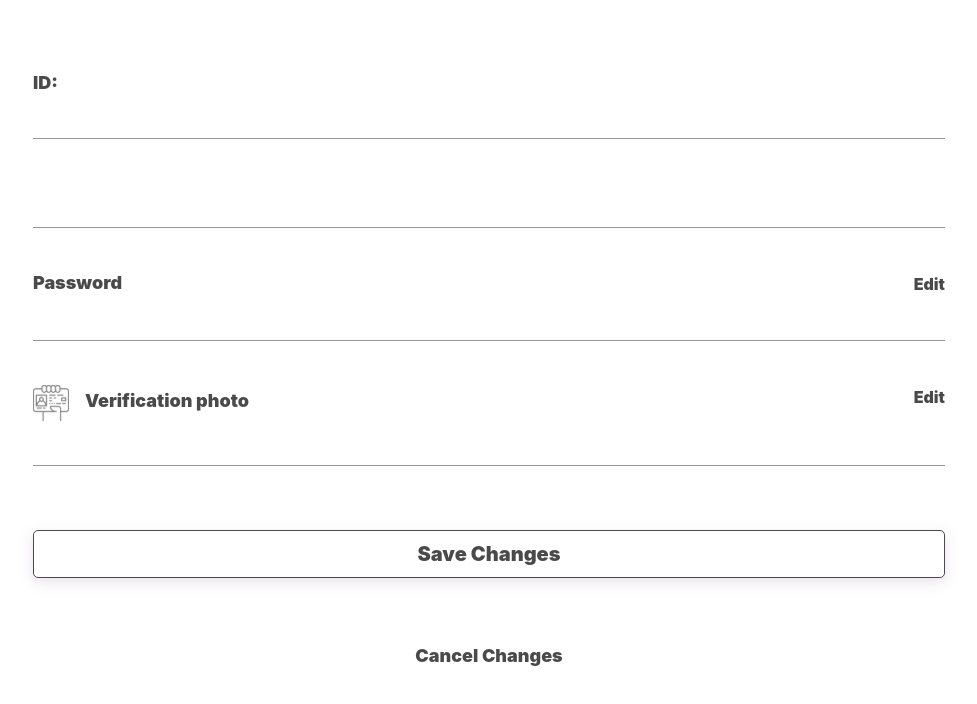
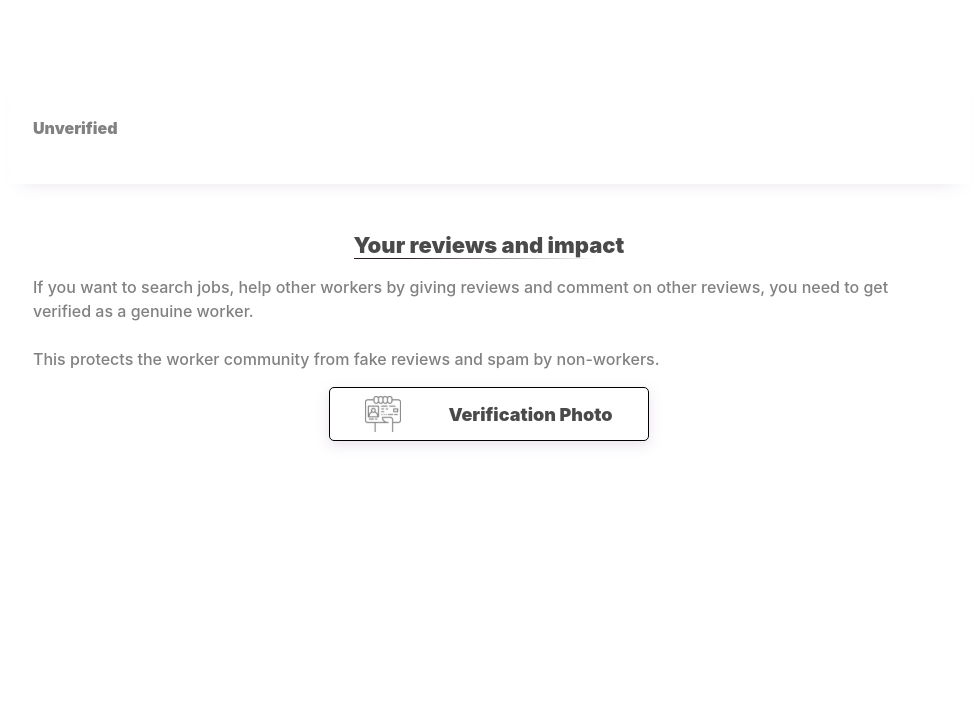
Before and after one commit to theharrisonmoore/earwig, a React (Create React App) app in the folder client/: page /edit-profile in a window 1280 px wide. Shown: the top 704 px of the page, without its empty margins (151-1128 px from the left). Built offline with nearby package versions, Linux system fonts and the light colour scheme.

Commit message:
feat: add unverified view

```diff
--- a/client/src/Components/Pages/EditProfile/EditProfile.style.js
+++ b/client/src/Components/Pages/EditProfile/EditProfile.style.js
@@ -2,7 +2,7 @@ import styled from "styled-components";
 import { Link } from "react-router-dom";
 import { Label, Button } from "./../../Common/Formik/Formik.style";
 
-import { colors } from "./../../theme";
+import { colors, shadows, gradient } from "./../../theme";
 
 export const EditWrapper = styled.div`
   width: 100%;
@@ -15,6 +15,9 @@ export const EditWrapper = styled.div`
     padding-top: 0;
   }
 `;
+
+export const VerifiedWrapper = styled.div``;
+export const UnVerifiedWrapper = styled.div``;
 
 export const Section = styled.div`
   width: 100%;
@@ -95,3 +98,76 @@ export const StyledLink = styled(Link)`
     outline: none;
   }
 `;
+
+export const StatusWrapper = styled.div`
+  position: relative;
+
+  &:after {
+    display: block;
+    content: "";
+    position: absolute;
+    width: calc(100% + 3rem);
+    left: -1.5rem;
+    box-shadow: ${shadows.sectionShadow};
+    height: 100%;
+    top: 0;
+  }
+`;
+
+export const Status = styled.h3`
+  font-weight: 900;
+  font-size: 1rem;
+  color: ${colors.gray};
+  line-height: 7rem;
+  text-align: left;
+`;
+
+export const UnVerifiedTitle = styled.h1`
+  font-weight: 900;
+  font-size: 1.375rem;
+  color: ${colors.profileFontColor};
+  margin-top: 2.5rem;
+  display: inline-block;
+  margin-bottom: 0;
+  &:after {
+    content: "";
+    height: 1px;
+    background: ${gradient.blackFade};
+    width: 100%;
+    display: block;
+  }
+`;
+
+export const Paragraph = styled.p`
+  font-weight: 500;
+  font-size: 1rem;
+  text-align: left;
+  color: ${colors.gray};
+  margin-top: 1rem;
+`;
+
+export const UnVerifiedButton = styled(Link)`
+  border-radius: 5px;
+  padding: 0.5rem 0.75rem;
+  background-color: ${colors.white};
+  font-size: 1.25rem;
+  border: 1px solid ${colors.black};
+  box-shadow: ${shadows.buttonShadow};
+  outline: none;
+  font-weight: 900;
+  text-transform: capitalize;
+  margin-bottom: 1.25rem;
+  color: ${colors.profileFontColor};
+  width: 100%;
+  display: flex;
+  justify-content: space-around;
+  align-items: center;
+  max-width: 20rem;
+  margin: 0 auto 3.5rem auto;
+
+  &,
+  &:active,
+  &:focus {
+    outline: none;
+  }
+`;
--- a/client/src/Components/Pages/EditProfile/index.js
+++ b/client/src/Components/Pages/EditProfile/index.js
@@ -4,6 +4,8 @@ import axios from "axios";
 
 import {
   EditWrapper,
+  VerifiedWrapper,
+  UnVerifiedWrapper,
   Section,
   Title,
   Row,
@@ -12,7 +14,12 @@ import {
   LightLabel as Label,
   ImageInput,
   StyledButton as Button,
-  StyledLink
+  StyledLink,
+  StatusWrapper,
+  Status,
+  UnVerifiedTitle,
+  Paragraph,
+  UnVerifiedButton
 } from "./EditProfile.style";
 
 import {
@@ -88,9 +95,13 @@ export default class EditProfile extends Component {
         : null
     );
 
-    const { userId, email } = this.props;
+    const { userId, email, verified } = this.props;
+    console.log(this.props);
+
     return (
       <EditWrapper>
+        {verified ? (
+          <VerifiedWrapper>
             <Section>
               <Title>ID: {userId}</Title>
             </Section>
@@ -111,7 +122,6 @@ export default class EditProfile extends Component {
                         Edit
                       </EditButton>
                     </Row>
-                {/* old password */}
                     {this.state.displayPassword && (
                       <PasswordWrapper>
                         <Label htmlFor="oldPassword">
@@ -121,7 +131,10 @@ export default class EditProfile extends Component {
                             name="oldPassword"
                             id="oldPassword"
                           />
-                      <FormikErrorMessage name="oldPassword" component="p" />
+                          <FormikErrorMessage
+                            name="oldPassword"
+                            component="p"
+                          />
                         </Label>
 
                         <Label htmlFor="newPassword">
@@ -131,7 +144,10 @@ export default class EditProfile extends Component {
                             name="newPassword"
                             id="newPassword"
                           />
-                      <FormikErrorMessage name="newPassword" component="p" />
+                          <FormikErrorMessage
+                            name="newPassword"
+                            component="p"
+                          />
                         </Label>
 
                         <Label htmlFor="reNewPassword">
@@ -141,7 +157,10 @@ export default class EditProfile extends Component {
                             name="reNewPassword"
                             id="reNewPassword"
                           />
-                      <FormikErrorMessage name="reNewPassword" component="p" />
+                          <FormikErrorMessage
+                            name="reNewPassword"
+                            component="p"
+                          />
                         </Label>
                       </PasswordWrapper>
                     )}
@@ -177,6 +196,28 @@ export default class EditProfile extends Component {
               )}
             </Formik>
             <StyledLink to="/profile">Cancel Changes</StyledLink>
+          </VerifiedWrapper>
+        ) : (
+          <UnVerifiedWrapper>
+            <StatusWrapper>
+              <Status>Unverified</Status>
+            </StatusWrapper>
+            <UnVerifiedTitle>Your reviews and impact</UnVerifiedTitle>
+            <Paragraph>
+              If you want to search jobs, help other workers by giving reviews
+              and comment on other reviews, you need to get verified as a
+              genuine worker.
+              <br />
+              <br />
+              This protects the worker community from fake reviews and spam by
+              non-workers.
+            </Paragraph>
+            <UnVerifiedButton to="/upload-verification-photo">
+              <img src={cardImage} alt="card icon" />
+              <Title>Verification photo</Title>
+            </UnVerifiedButton>
+          </UnVerifiedWrapper>
+        )}
       </EditWrapper>
     );
   }
--- a/client/src/Components/theme.js
+++ b/client/src/Components/theme.js
@@ -14,7 +14,7 @@ const colorCodes = {
   tundora: "#4A4A4A",
   dustyGray1: "#979797",
   dustyGray2: "#9B9B9B",
-
+  black: "#000000",
   // shadows color
   cocoaBrown: "#2A1E22"
 };
@@ -55,7 +55,8 @@ export const colors = {
 // shadows
 export const shadows = {
   buttonShadow: "0px 4px 13px rgba(173, 145, 183, 0.273438)",
-  activeButtonShadow: "0px 2px 9px rgba(173, 145, 183, 0.273438)"
+  activeButtonShadow: "0px 2px 9px rgba(173, 145, 183, 0.273438)",
+  sectionShadow: "0px 12px 16px -13px rgba(173,145,183,0.273438)"
 };
 
 // gradient colors
@@ -69,7 +70,7 @@ export const gradient = {
   }  35.62%, rgba(55, 182, 253, 0.353591) 50.96%, rgba(55, 182, 253, 0) 68.85%)`,
   blackFade: `linear-gradient(96.06deg, ${
     colorCodes.cocoaBrown
-  } 18.26%, rgba(42, 30, 34, 0) 68.85%)`,
+  } 18.26%, rgba(42, 30, 34, 0) 90%)`,
   multiFade: `linear-gradient(95.7deg, ${colorCodes.heliotrope} -0.49%, ${
     colorCodes.cocoaBrown
   }  16.44%, ${colorCodes.webOrange} 32.65%, ${
```
Lines whose indentation alone changed are shown as unchanged.
